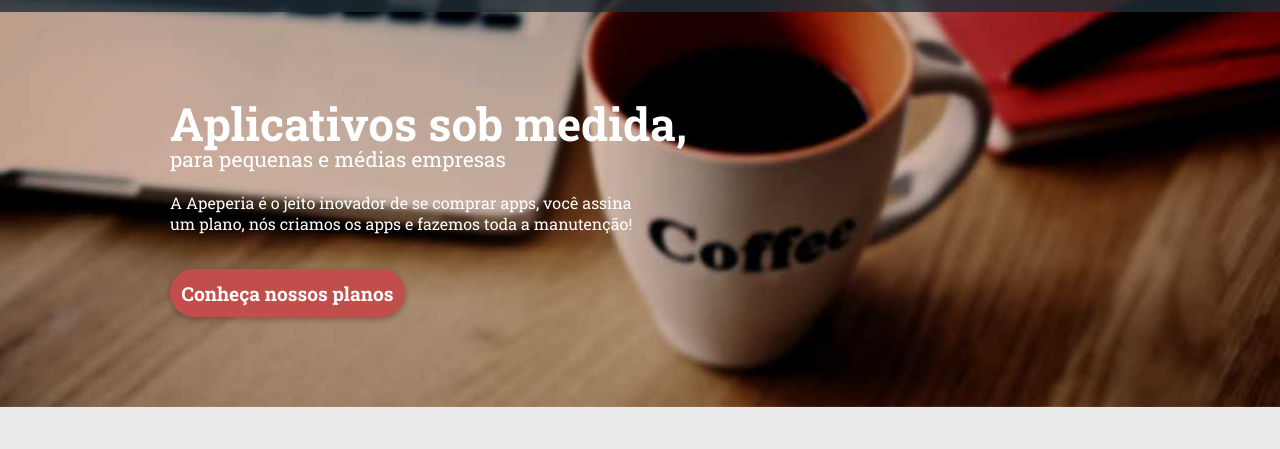
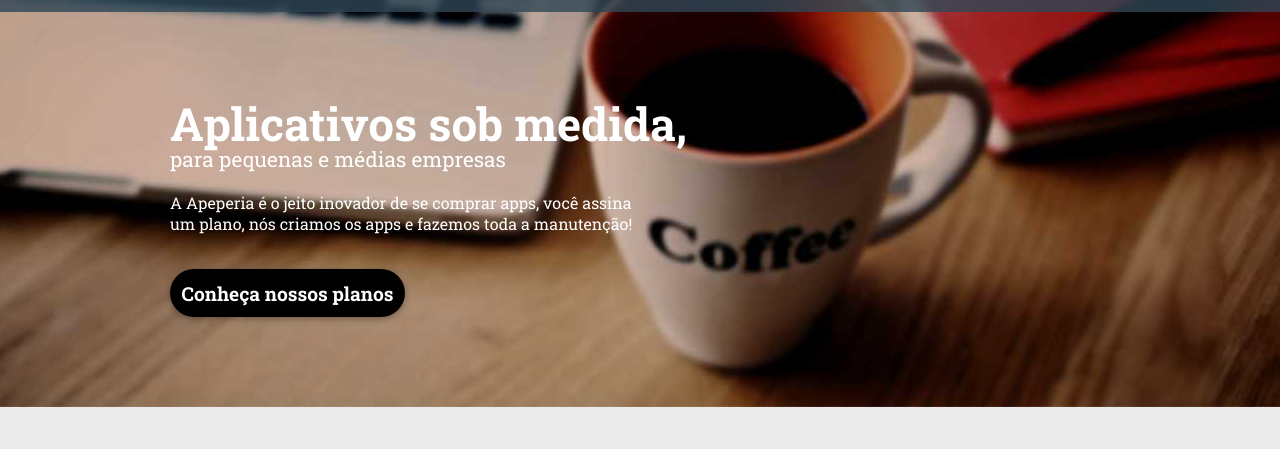
Before and after one commit to Ericksonprofissional/projeto-sass, a plain HTML site: page index.html in a window 1280 px wide. Shown: the part 83-532 px from the top of the page. Drawn offline with Linux system fonts and the light colour scheme.

Commit message:
Alterações nas cores

```diff
--- a/sass/helpers/variaveis.scss
+++ b/sass/helpers/variaveis.scss
@@ -1,5 +1,5 @@
 // Variaveis usadas no meu Sass
-$cor-padrao: #c24e4b;
-$cor-auxiliar: #1e2c35;
+$cor-padrao: darken(#c24e4b, 80);
+$cor-auxiliar: lighten(#1e2c35, 10);
 $corbranca: #fff;
 $raio: 0.5em;
```
Also changed, not shown: css/estilos.css.
